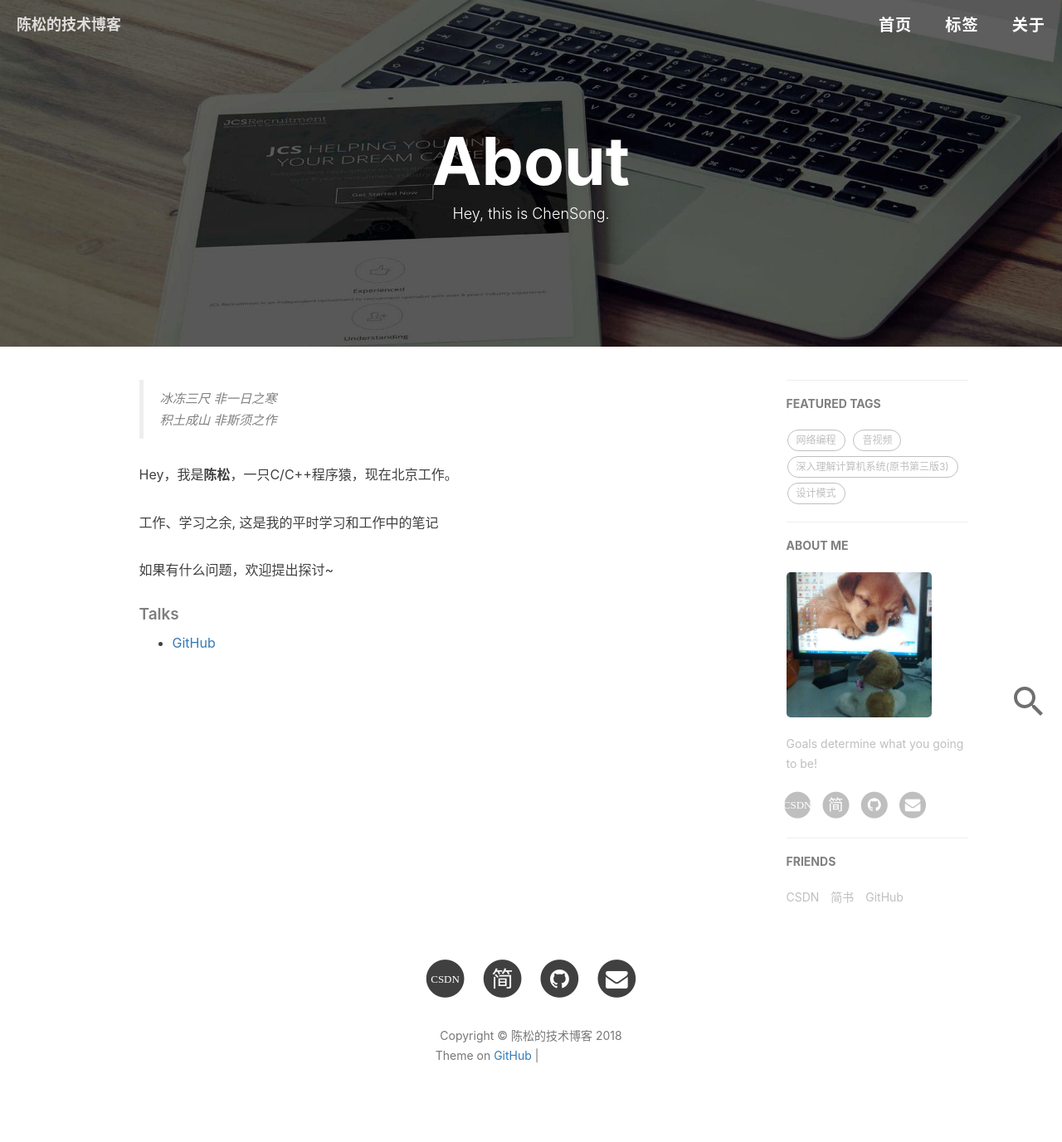
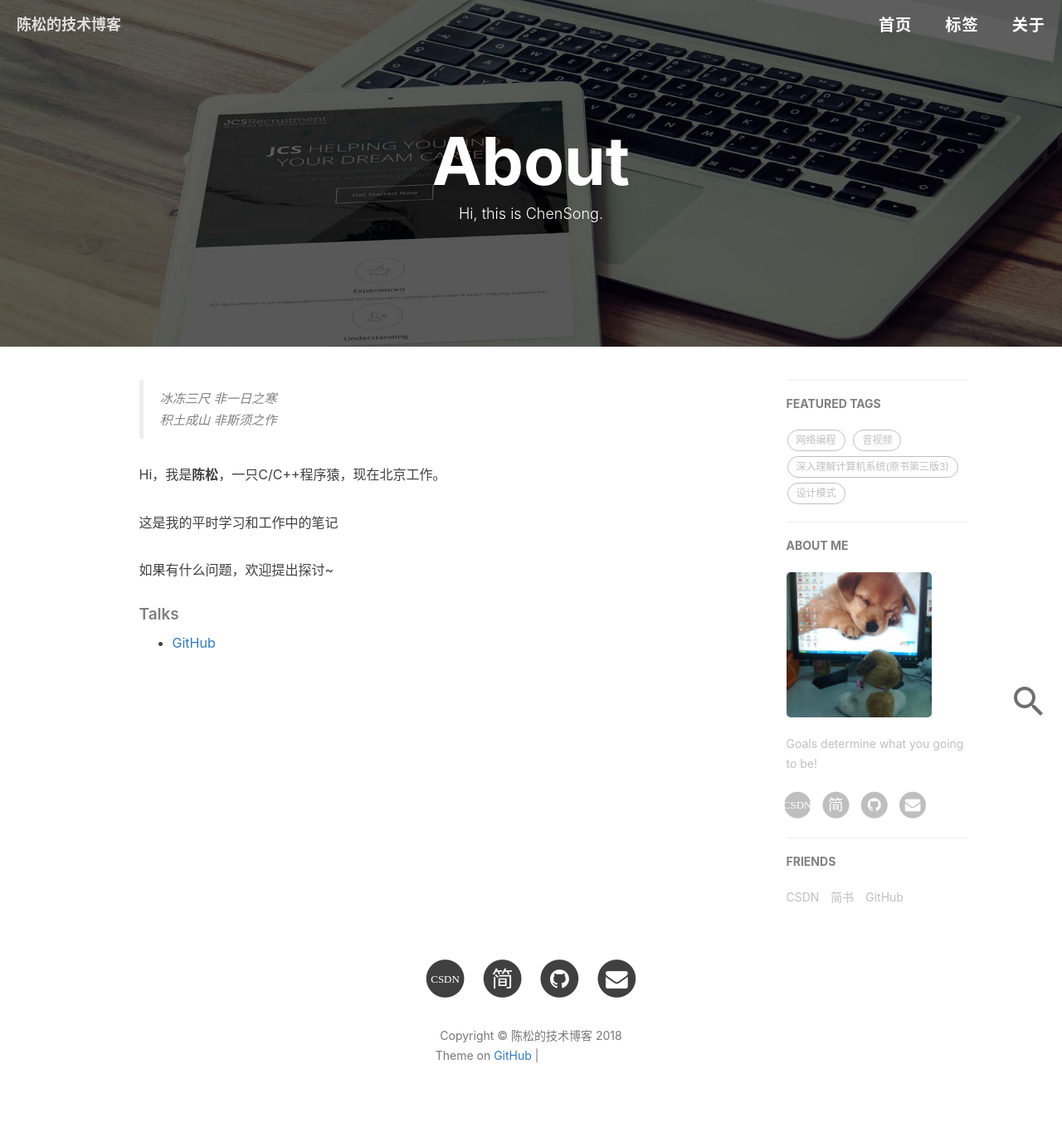
Before and after one commit to chensongpoixs/chensongpoixs.github.io, a Jekyll site: the page built from about.html, in a window 1280 px wide. Shown: the whole page at 83% size. Built offline with Jekyll 4.4.1, drawn with Linux system fonts in a browser that asks for light colours; nearby versions of some CDN libraries; grey boxes are pictures that could not be loaded.

Commit message:
博主信息

```diff
--- a/about.html
+++ b/about.html
@@ -1,7 +1,7 @@
 ---
 layout: page
 title: "About"
-description: "Hey, this is ChenSong."
+description: "Hi, this is ChenSong."
 header-img: "img/post-bg-rwd.jpg"
 ---
 
@@ -18,9 +18,9 @@ header-img: "img/post-bg-rwd.jpg"
     <blockquote><p>冰冻三尺 非一日之寒<br>
     积土成山 非斯须之作</p></blockquote>
 
-    <p>Hey，我是<strong>陈松</strong>，一只C/C++程序猿，现在北京工作。</p>
+    <p>Hi，我是<strong>陈松</strong>，一只C/C++程序猿，现在北京工作。</p>
 
-    <p>工作、学习之余, 这是我的平时学习和工作中的笔记</p>
+    <p>这是我的平时学习和工作中的笔记</p>
 
     <p>如果有什么问题，欢迎提出探讨~</p>
 
```
